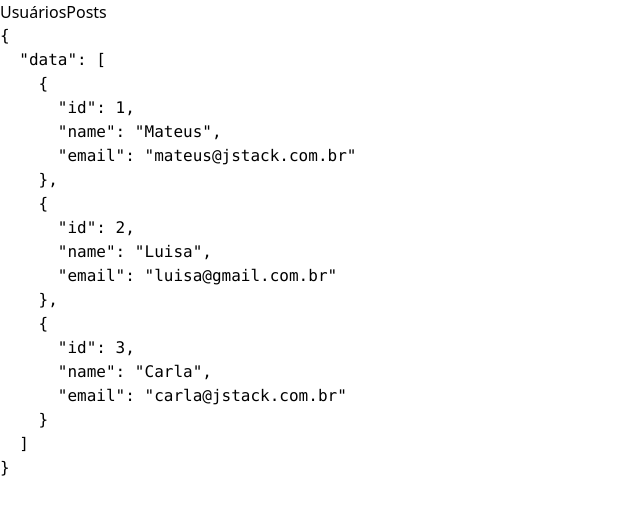
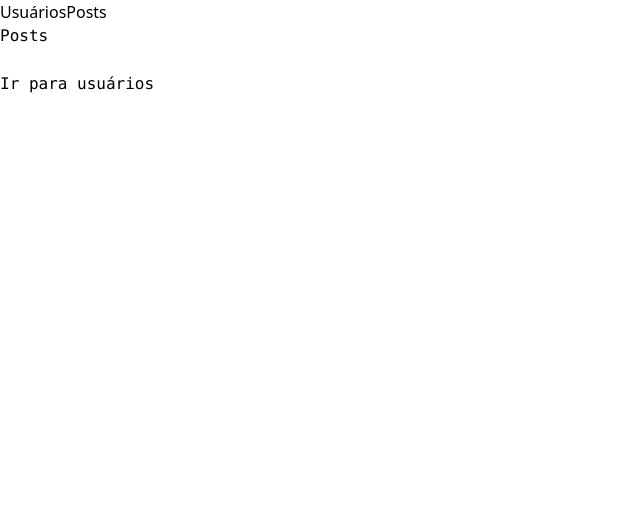
Before and after one commit to LuisaFC/react-query, a React (Vite) app: page /posts in a window 1280 px wide. Shown: the top 514 px of the page, without its empty margins (0-640 px from the left). Built offline with nearby package versions, Linux system fonts and the light colour scheme; data requests are answered from the project's data file.

Commit message:
useQueryClient and prefetch

```diff
--- a/src/Posts.tsx
+++ b/src/Posts.tsx
@@ -1,20 +1,27 @@
-import { useQuery } from "@tanstack/react-query";
+import { useQueryClient } from "@tanstack/react-query";
+import { Link } from "react-router-dom";
 import { IUser } from "./types";
 import { sleep } from "./sleep";
 
 export function Posts() {
-  const {data} = useQuery({
-    enabled: true,
-    queryKey: ["users"],
-    queryFn: async (): Promise<IUser[]> => {
-      await sleep();
-      const response = await fetch("http://localhost:3000/users");
-      return response.json();
-    },
-  });
+  const queryClient = useQueryClient()
+
+  function handleMouseEnter(){
+    queryClient.prefetchQuery({
+      queryKey: ['users'],
+      queryFn: async (): Promise<IUser[]> => {
+        await sleep();
+        const response = await fetch("http://localhost:3000/users");
+        return response.json();
+      },
+    })
+  }
   return (
     <pre>
-      {JSON.stringify({data}, null, 2)}
+      Posts
+      <br />
+      <br />
+      <Link to="/users" onMouseEnter={handleMouseEnter}>Ir para usuários</Link>
     </pre>
   )
 }
```
